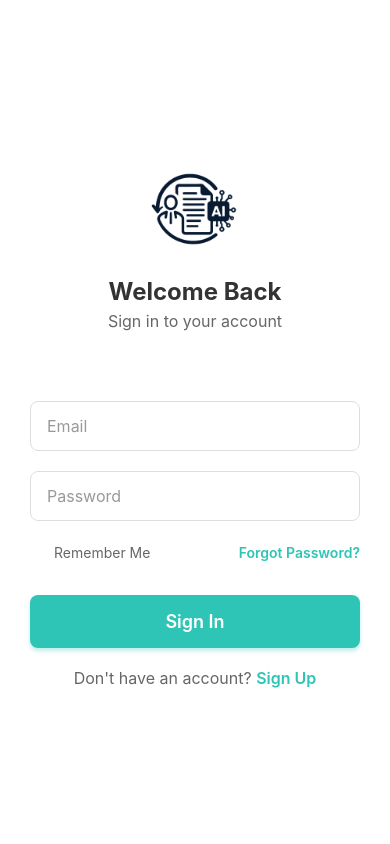
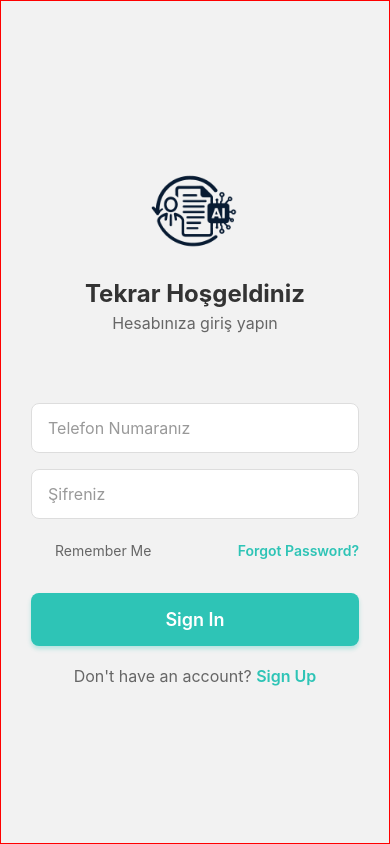
Before and after one commit to keremclp/KimKimeApp, a React Native app: screen /Login in a window 390 px wide. Built offline with nearby package versions, Linux system fonts and the light colour scheme; some icons are missing.

Commit message:
feat: update LoginScreen to use phone number instead of email and enhance styles

```diff
--- a/src/screens/LoginScreen/index.tsx
+++ b/src/screens/LoginScreen/index.tsx
@@ -20,7 +20,7 @@ type LoginScreenNavigationProp = NativeStackNavigationProp<RootStackParamList>;
 
 const LoginScreen = () => {
   const navigation = useNavigation<LoginScreenNavigationProp>();
-  const [email, setEmail] = useState('');
+  const [phoneNumber, setPhoneNumber] = useState('');
   const [password, setPassword] = useState('');
   const [rememberMe, setRememberMe] = useState(false);
 
@@ -29,14 +29,12 @@ const LoginScreen = () => {
   };
 
   const handleLogin = () => {
-    if (!email || !password) {
+    if (!phoneNumber || !password) {
       Alert.alert('Error', 'Please fill in all fields');
       return;
     }
 
-
     navigation.navigate('Main', { screen: 'Home' });
-
   };
 
   const handleRegisterPress = () => {
@@ -44,11 +42,6 @@ const LoginScreen = () => {
   };
 
   return (
-    <KeyboardAvoidingView
-      style={styles.container}
-      behavior={Platform.OS === 'ios' ? 'padding' : 'height'}
-      keyboardVerticalOffset={Platform.OS === 'ios' ? 0 : 20}
-    >
       <ScrollView
         contentContainerStyle={styles.scrollContainer}
         showsVerticalScrollIndicator={false}
@@ -61,27 +54,21 @@ const LoginScreen = () => {
               style={styles.logo}
               resizeMode="contain"
             />
-            <Text style={styles.title}>Welcome Back</Text>
-            <Text style={styles.subtitle}>Sign in to your account</Text>
+            <Text style={styles.title}>Tekrar Hoşgeldiniz</Text>
+            <Text style={styles.subtitle}>Hesabınıza giriş yapın</Text>
           </View>
           <View style={styles.formContainer}>
             <View style={styles.inputContainer}>
               <TextInput
                 style={styles.input}
-                placeholder="Email"
+                placeholder="Telefon Numaranız"
                 placeholderTextColor="#999"
-                value={email}
-                onChangeText={setEmail}
-                keyboardType="email-address"
-                autoCapitalize="none"
-                autoCorrect={false}
+                value={phoneNumber}
+                onChangeText={setPhoneNumber}
               />
-            </View>
-
-            <View style={styles.inputContainer}>
               <TextInput
                 style={styles.input}
-                placeholder="Password"
+                placeholder="Şifreniz"
                 placeholderTextColor="#999"
                 value={password}
                 onChangeText={setPassword}
@@ -127,7 +114,7 @@ const LoginScreen = () => {
           </View>
         </View>
       </ScrollView>
-    </KeyboardAvoidingView>
+
   );
 };
 
--- a/src/screens/LoginScreen/styles.ts
+++ b/src/screens/LoginScreen/styles.ts
@@ -10,7 +10,9 @@ export const styles = StyleSheet.create({
         flexGrow: 1,
         justifyContent: 'center',
         paddingHorizontal: 20,
-        paddingVertical: 20,
+        paddingVertical: 10,
+        borderWidth: 1,
+        borderColor: 'red',
     },
     content: {
         alignItems: 'center',
@@ -48,6 +50,7 @@ export const styles = StyleSheet.create({
     },
     inputContainer: {
         marginBottom: 20,
+        gap: 16,
     },
     input: {
         borderWidth: 1,
--- a/src/screens/RegisterScreen/index.tsx
+++ b/src/screens/RegisterScreen/index.tsx
@@ -26,7 +26,7 @@ const RegisterScreen = () => {
           <TextInput placeholder="Ad & Soyad" />
         </View>
         <View style={styles.input}>
-          <TextInput placeholder="Ad & Soyad" />
+          <TextInput placeholder="Telefon Numaranız" />
         </View>
 
         <View style={styles.input}>
```
